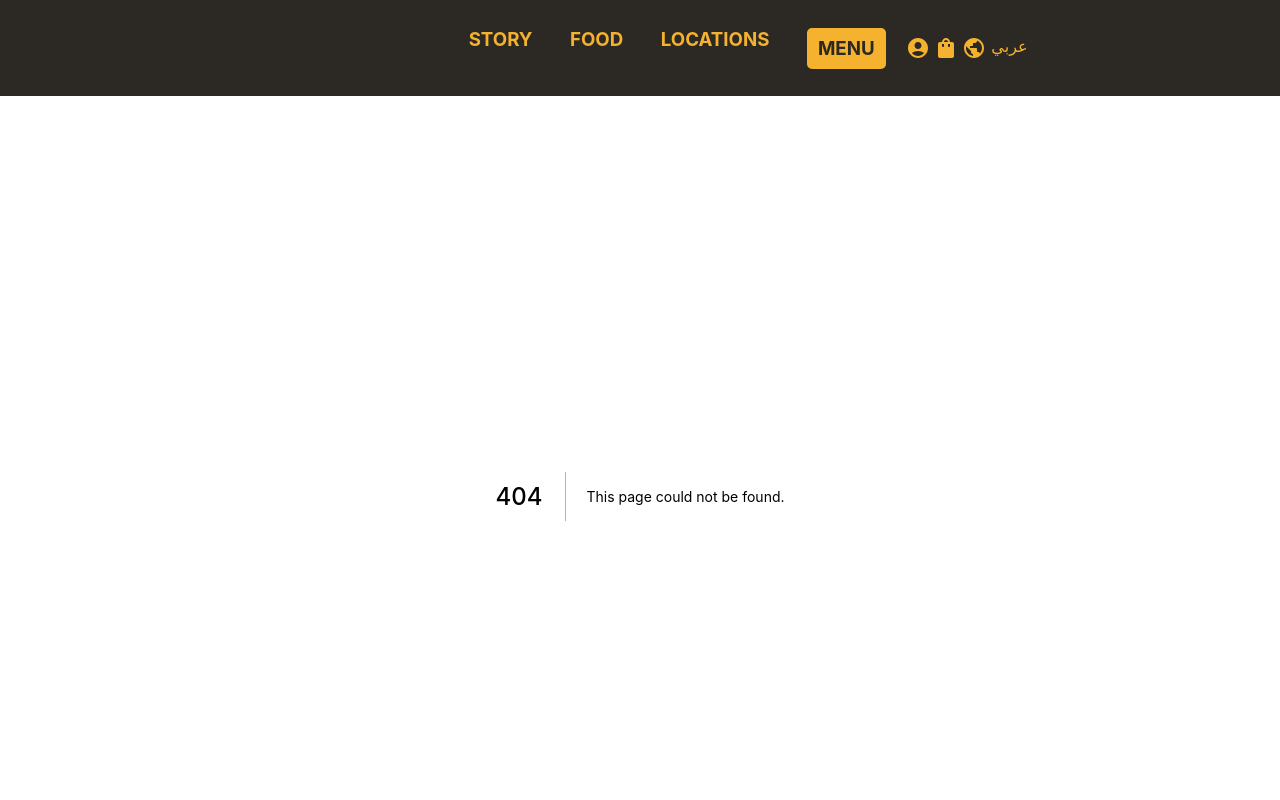
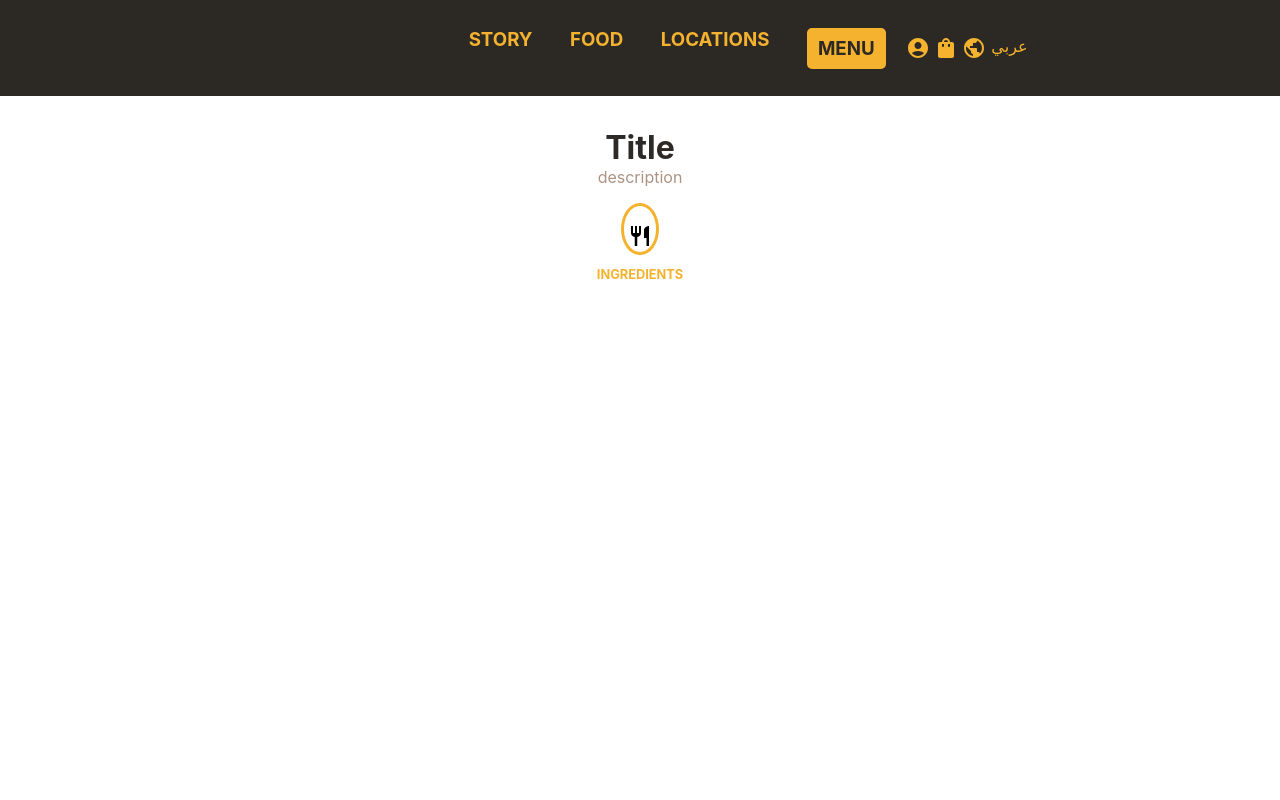
Before and after one commit to Abdullah-Moursi/Texas-Chicken, a Next.js app: page /ingredients/1 in a window 1280 px wide. Before the commit this address had no page. Shown: the top 800 px of the page. Built offline with nearby package versions, Linux system fonts and the light colour scheme.

Commit message:
ingredients

```diff
--- a/pages/index.js
+++ b/pages/index.js
@@ -11,7 +11,8 @@ export default function Home() {
         <meta name="description" content="Generated by create next app" />
         <link rel="icon" href="/favicon.ico" />
       </Head>
-      <Image layout="responsive" quality={100} src={header} alt="header" />
+      <div className={styles.header__image} >
+      <Image layout="responsive" quality={100} src={header} alt="header" /></div>
     </div>
   );
 }
--- /dev/null
+++ b/pages/ingredients/[id]/index.js
@@ -0,0 +1,38 @@
+import React from "react";
+import styles from "../../../styles/Ingredients.module.css";
+import RestaurantIcon from "@mui/icons-material/Restaurant";
+
+const Ingredients = ({ingredients}) => {
+    console.log(ingredients)
+  return (
+    <div className={styles.ingredients}>
+      <div className={styles.ingredients__header}>
+        <h1>Title</h1>
+        <p>description</p>
+      </div>
+      <div className={styles.ingredients__title}>
+        <div className={styles.ingredients__icon}>
+          <RestaurantIcon />
+        </div>
+        <p>INGREDIENTS</p>
+      </div>
+    </div>
+  );
+};
+
+export default Ingredients;
+
+
+
+
+// export const getServerSideProps = async (context) => {
+//     const id = context.params.id;
+//     const res = await fetch(`https://task-api-eosin.vercel.app/api/products?catID=${id}`);
+//     const ingredients = await res.json();
+
+//     return {
+//       props: {
+//         ingredients,
+//       },
+//     };
+//   };
--- /dev/null
+++ b/styles/Home.module.css
@@ -0,0 +1,3 @@
+/* .header__image {
+    min-height: 80vh;
+} */
--- /dev/null
+++ b/styles/Ingredients.module.css
@@ -0,0 +1,36 @@
+.ingredients {
+  text-align: center;
+  min-height: 100vh;
+}
+.ingredients__header {
+    margin-top: 4vh;
+}
+
+.ingredients__header > p {
+    color: #AC9382;
+}
+
+.ingredients__header > h1 {
+    color: #2D2926;
+}
+
+.ingredients__title {
+  margin: 2vh;
+
+}
+
+.ingredients__icon {
+  border: .2em solid #f5b22e;
+  margin: auto;
+  padding-top: 1.1em;
+  max-width: 3%;
+  min-height: 4vh;
+  border-radius: 50%;
+}
+
+.ingredients__title > p {
+    margin-top: .8rem;
+    font-size: .8rem;
+    font-weight: bold;
+    color: #f5b22e;
+}
--- a/styles/Product.module.css
+++ b/styles/Product.module.css
@@ -23,3 +23,7 @@
 color: black;
 padding: 7px 6px 7px 18px;
 }
+
+.product > P > span {
+  margin-left: 28%;
+}
```
Also changed, not shown: components/Product.js (+15 -4 lines), pages/category/[id]/index.js (+22 -45 lines).
